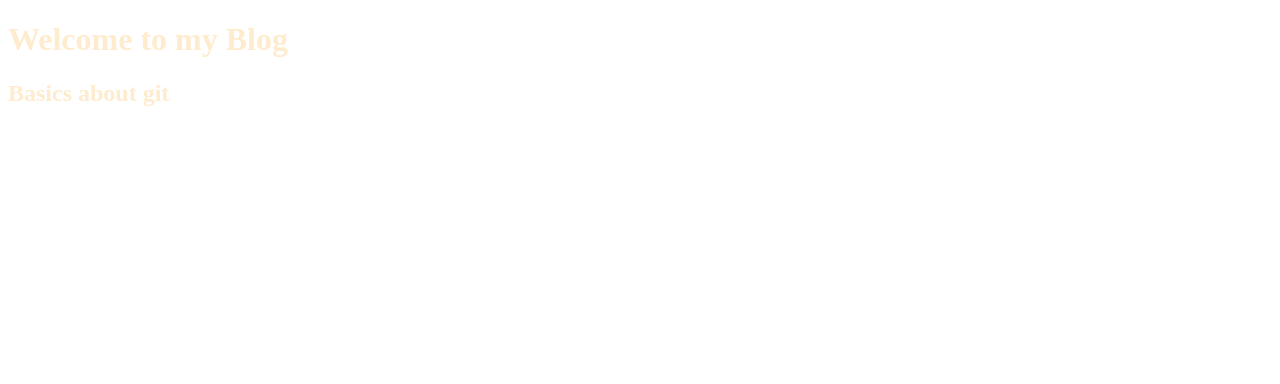
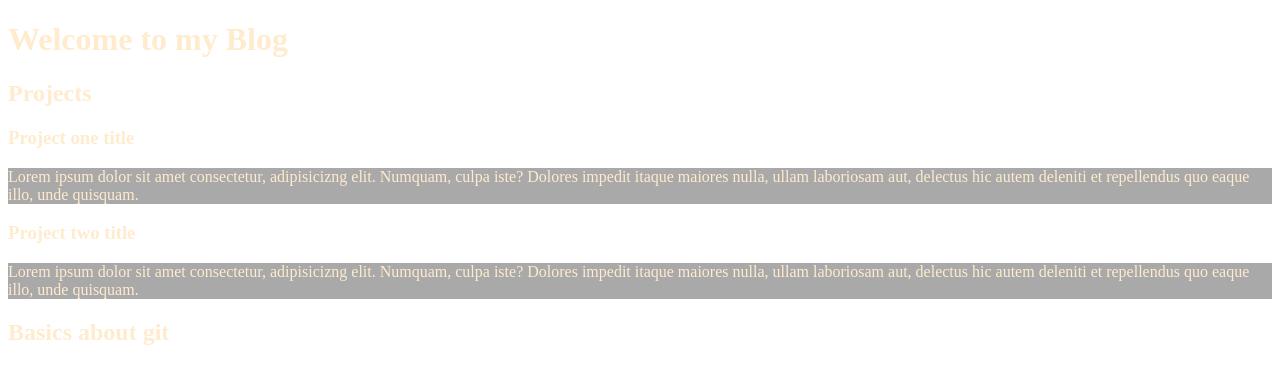
Before and after one commit to todmike0-cyber/blog, a plain HTML site: page index.html in a window 1280 px wide. Drawn offline with Linux system fonts and the light colour scheme.

Commit message:
added extra feature

```diff
--- a/index.html
+++ b/index.html
@@ -5,11 +5,17 @@
     <meta name="viewport" content="width=, initial-scale=1.0">
     <title>Document</title>
     <link rel="stylesheet" href="./style/style.css">
+    <script src="./scripts/script.js"></script>
 </head>
 <body>
     <h1>Welcome to my Blog
 
     </h1>
+    <h2>Projects</h2>
+    <h3>Project one title</h3>
+    <p>Lorem ipsum dolor sit amet consectetur, adipisicizng elit. Numquam, culpa iste? Dolores impedit itaque maiores nulla, ullam laboriosam aut, delectus hic autem deleniti et repellendus quo eaque illo, unde quisquam.</p>
+    <h3>Project two title</h3>
+    <p>Lorem ipsum dolor sit amet consectetur, adipisicizng elit. Numquam, culpa iste? Dolores impedit itaque maiores nulla, ullam laboriosam aut, delectus hic autem deleniti et repellendus quo eaque illo, unde quisquam.</p>
     <h2>Basics about git</h2>
 </body>
 </html>
```
Also changed, not shown: scripts/script.js (renamed from style/scripts/script.js).
